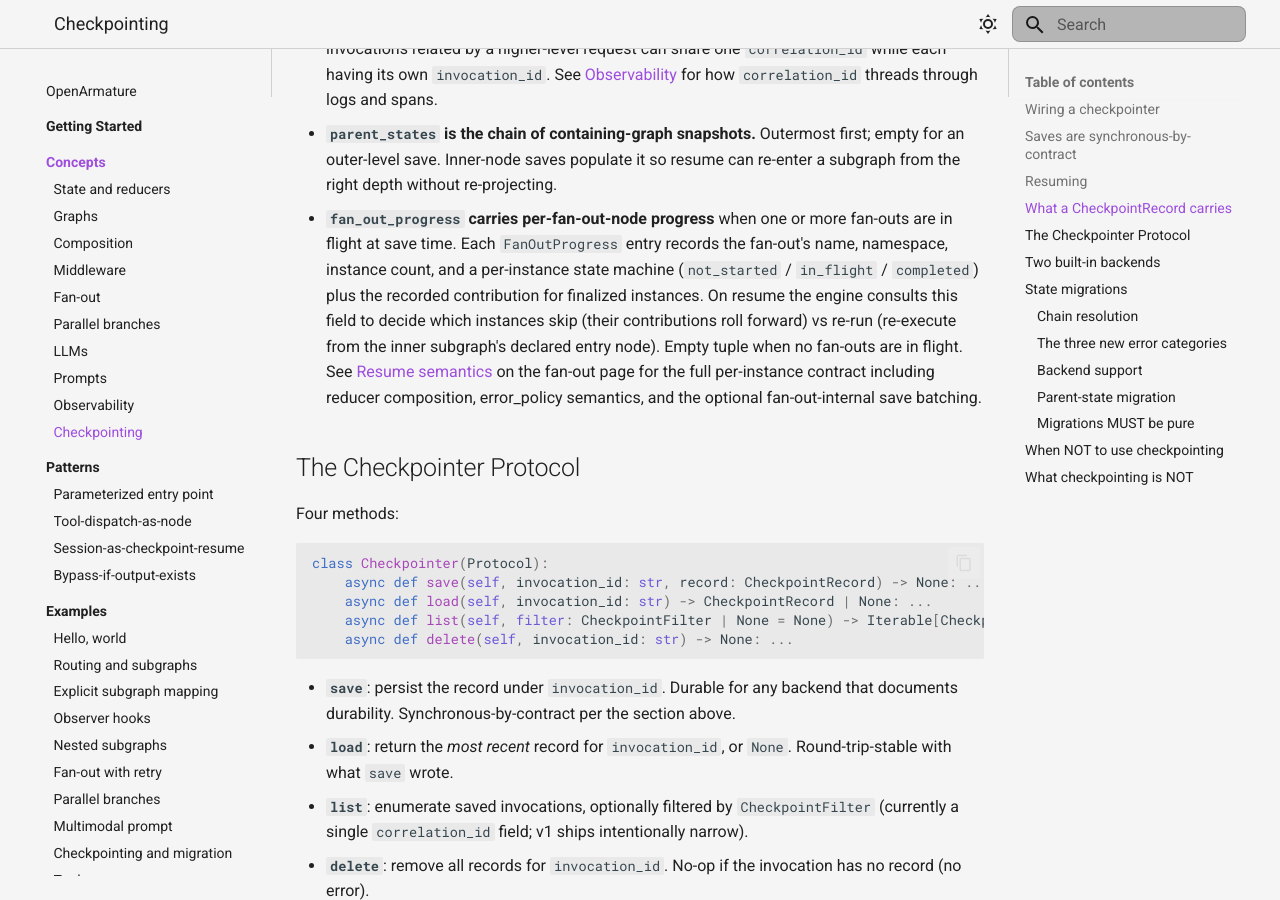
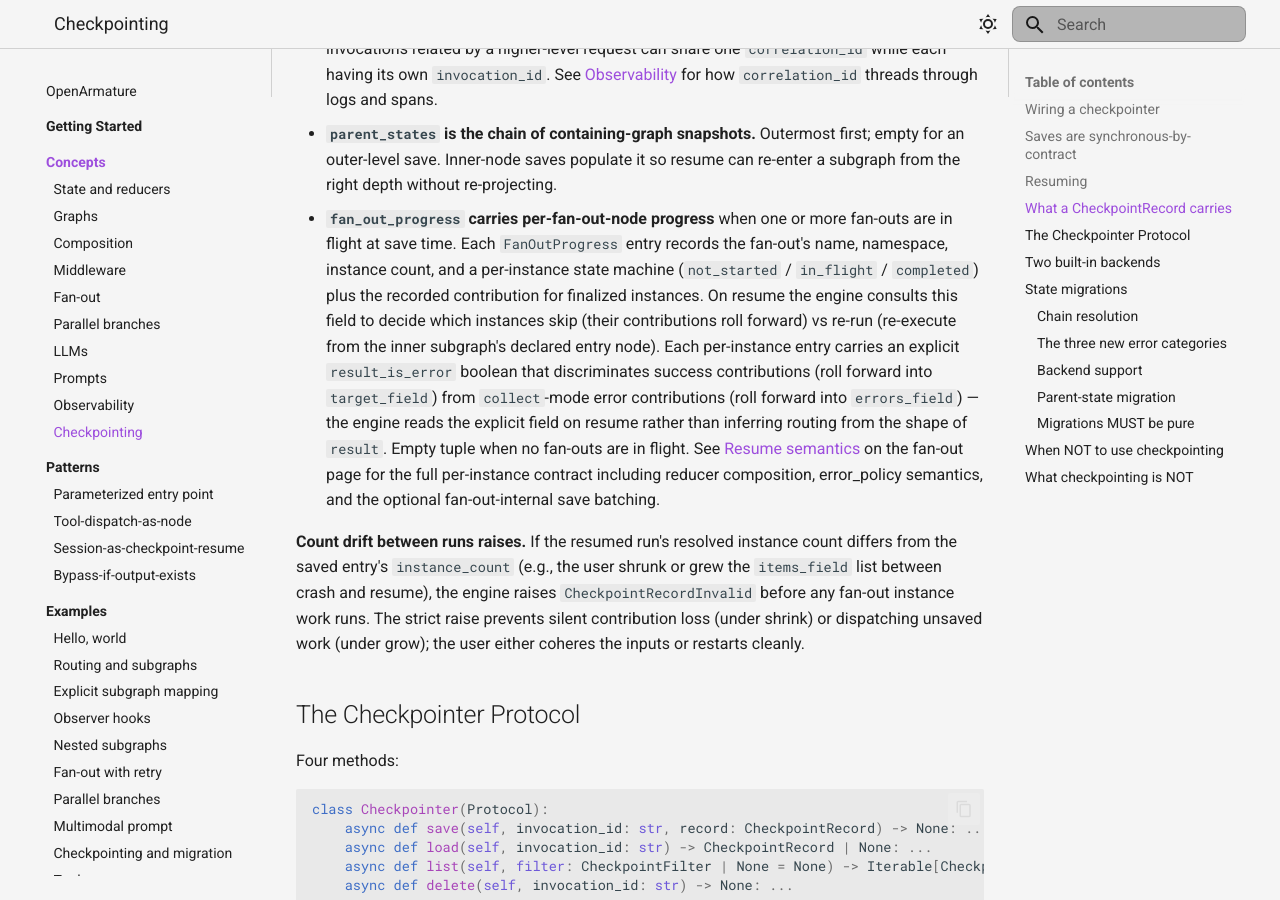
Before and after one commit to LunarCommand/openarmature-python, an MkDocs documentation site: the page built from docs/concepts/checkpointing.md, in a window 1280 px wide and 900 px high, scrolled down 2087 px. Built offline with MkDocs 1.6.1 and Material for MkDocs 9.7.7, drawn with Linux system fonts in a browser that asks for light colours; some of the changed text lies outside the part shown.

Commit message:
Bump spec to v0.22.1; refresh docs and CHANGELOG
Submodule pin advances from v0.20.1 to v0.22.1, absorbing proposals
0027 (result_is_error, v0.21.0), 0028 (schema_version canonical,
v0.21.1), 0029 (count drift strict, v0.22.0), and 0030 (drain
snapshot + timeout-input validation, v0.22.1 — purely textual; the
python engine already implements both behaviors per the 0010 PR's
review-round fix).

CHANGELOG Unreleased section gains result_is_error and count-drift
entries under Added; schema_version sourcing change noted under
Changed; cumulative pin-bump summary updated to v0.17.0 -> v0.22.1
across ten spec versions absorbed this cycle.

docs/concepts/checkpointing.md fan_out_progress framing updated
with the explicit result_is_error discriminator and the count-drift
strict-raise behavior; new "Canonical source for schema_version"
subsection documents the declared-class rule.

```diff
--- a/docs/concepts/checkpointing.md
+++ b/docs/concepts/checkpointing.md
@@ -113,12 +113,26 @@ Field framing worth getting right:
   `completed`) plus the recorded contribution for finalized
   instances. On resume the engine consults this field to decide
   which instances skip (their contributions roll forward) vs re-run
-  (re-execute from the inner subgraph's declared entry node). Empty
-  tuple when no fan-outs are in flight. See
+  (re-execute from the inner subgraph's declared entry node). Each
+  per-instance entry carries an explicit `result_is_error` boolean
+  that discriminates success contributions (roll forward into
+  `target_field`) from `collect`-mode error contributions (roll
+  forward into `errors_field`) — the engine reads the explicit field
+  on resume rather than inferring routing from the shape of `result`.
+  Empty tuple when no fan-outs are in flight. See
   [Resume semantics](fan-out.md#resume-semantics) on the fan-out
   page for the full per-instance contract including reducer
   composition, error_policy semantics, and the optional
   fan-out-internal save batching.
+
+  **Count drift between runs raises.** If the resumed run's resolved
+  instance count differs from the saved entry's `instance_count`
+  (e.g., the user shrunk or grew the `items_field` list between
+  crash and resume), the engine raises `CheckpointRecordInvalid`
+  before any fan-out instance work runs. The strict raise prevents
+  silent contribution loss (under shrink) or dispatching unsaved
+  work (under grow); the user either coheres the inputs or restarts
+  cleanly.
 
 ## The Checkpointer Protocol
 
@@ -205,6 +219,16 @@ fast path (no migration consulted). If it differs, the engine
 resolves a chain through the registry (BFS for the shortest path),
 applies each migration in order to the record's state, then
 deserializes the result into your current state class.
+
+**Canonical source for `schema_version`.** The framework reads
+`schema_version` from the state class declared at graph construction
+time — the class passed to `GraphBuilder(...)`. If you pass a State
+subclass instance at runtime whose `schema_version` shadows the
+declared class's value, the saved record still carries the declared
+class's value. This rule keeps every save site within an invocation
+consistent (outer dispatch saves, subgraph-internal saves, fan-out
+instance internal saves all report the same version) and aligns
+with how the migration registry is keyed.
 
 ### Chain resolution
 
--- a/pyproject.toml
+++ b/pyproject.toml
@@ -48,7 +48,7 @@ Repository = "https://github.com/LunarCommand/openarmature-python"
 Specification = "https://github.com/LunarCommand/openarmature-spec"
 
 [tool.openarmature]
-spec_version = "0.20.1"
+spec_version = "0.22.1"
 
 [dependency-groups]
 dev = [
--- a/src/openarmature/__init__.py
+++ b/src/openarmature/__init__.py
@@ -1,4 +1,4 @@
 """OpenArmature: workflow framework for LLM pipelines and tool-calling agents."""
 
 __version__ = "0.8.0"
-__spec_version__ = "0.20.1"
+__spec_version__ = "0.22.1"
```
Also changed, not shown: CHANGELOG.md (+4 -1 lines), 1 other file.
